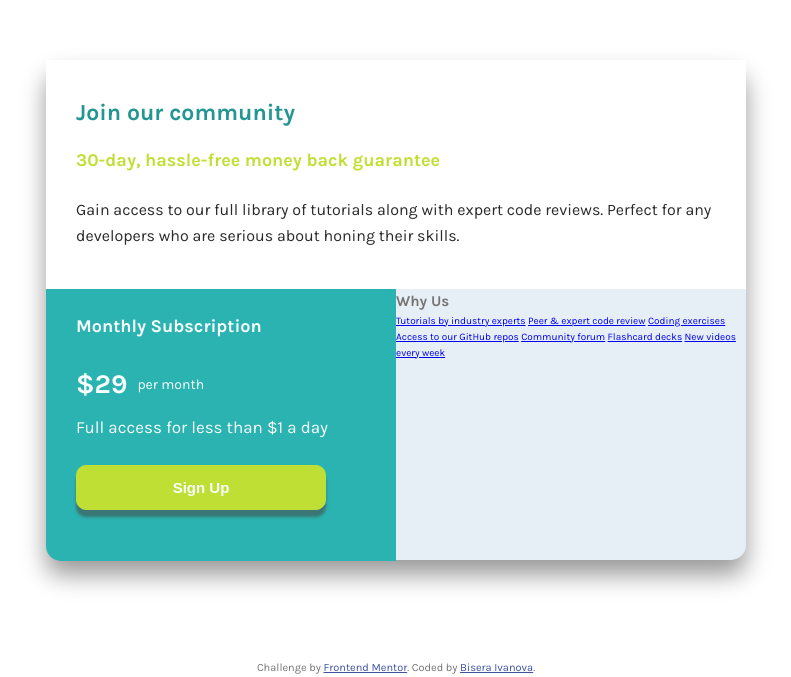
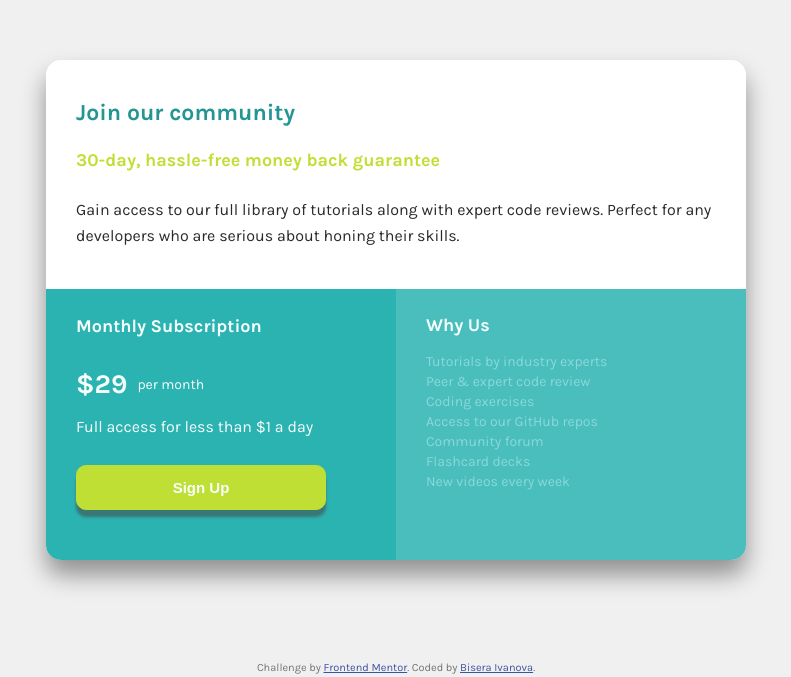
Before and after one commit to TrellixVulnTeam/single-price-grid-component_77LR, a website: page Starter files/index.html in a window 1280 px wide. Shown: the part 123-800 px from the top of the page, without its empty margins (244-1035 px from the left). Drawn offline with Linux system fonts and the light colour scheme.

Commit message:
Desktop version completed

```diff
--- a/Starter files/sass/_base.scss
+++ b/Starter files/sass/_base.scss
@@ -18,6 +18,7 @@ body {
     font-weight: 400;
     display: flex;
     color: #757473;
+    background-color: #f0f0f0;
 }
 
 //Overall layout
@@ -31,6 +32,7 @@ body {
 
 
 .component {
+    overflow:hidden;
     background-color: hsl(204, 43%, 93%);
     margin-top: 15rem;
     width: 70rem;
--- /dev/null
+++ b/Starter files/sass/_links.scss
@@ -0,0 +1,25 @@
+.links {
+    background-color: #4abebd;
+    display: grid;
+    grid-template-rows: 4rem repeat(7, 2rem);
+    padding: 2.2rem 0.5rem 0rem 3rem;
+    align-content: flex-start;
+
+
+
+    &__heading {
+        color: #f7fefe;
+        font-size: 1.8rem;
+    }
+
+    &__text {
+        text-decoration: none;
+        color: #8ad8db;
+        font-size: 1.4rem;
+    }
+
+    &__text:hover,
+    &__text:active {
+        color: #90E6E9;
+    }
+}
--- a/Starter files/sass/_pricing.scss
+++ b/Starter files/sass/_pricing.scss
@@ -31,7 +31,7 @@
 
     &__paragraph {
         font-weight: 100;
-        font-size: 1.7rem;
+        font-size: 1.6rem;
         justify-content:center;
     }
 
--- a/Starter files/sass/main.scss
+++ b/Starter files/sass/main.scss
@@ -1,3 +1,4 @@
 @import "base";
 @import "hero";
 @import "pricing";
+@import "links";
```
Also changed, not shown: Starter files/css/style.css.
